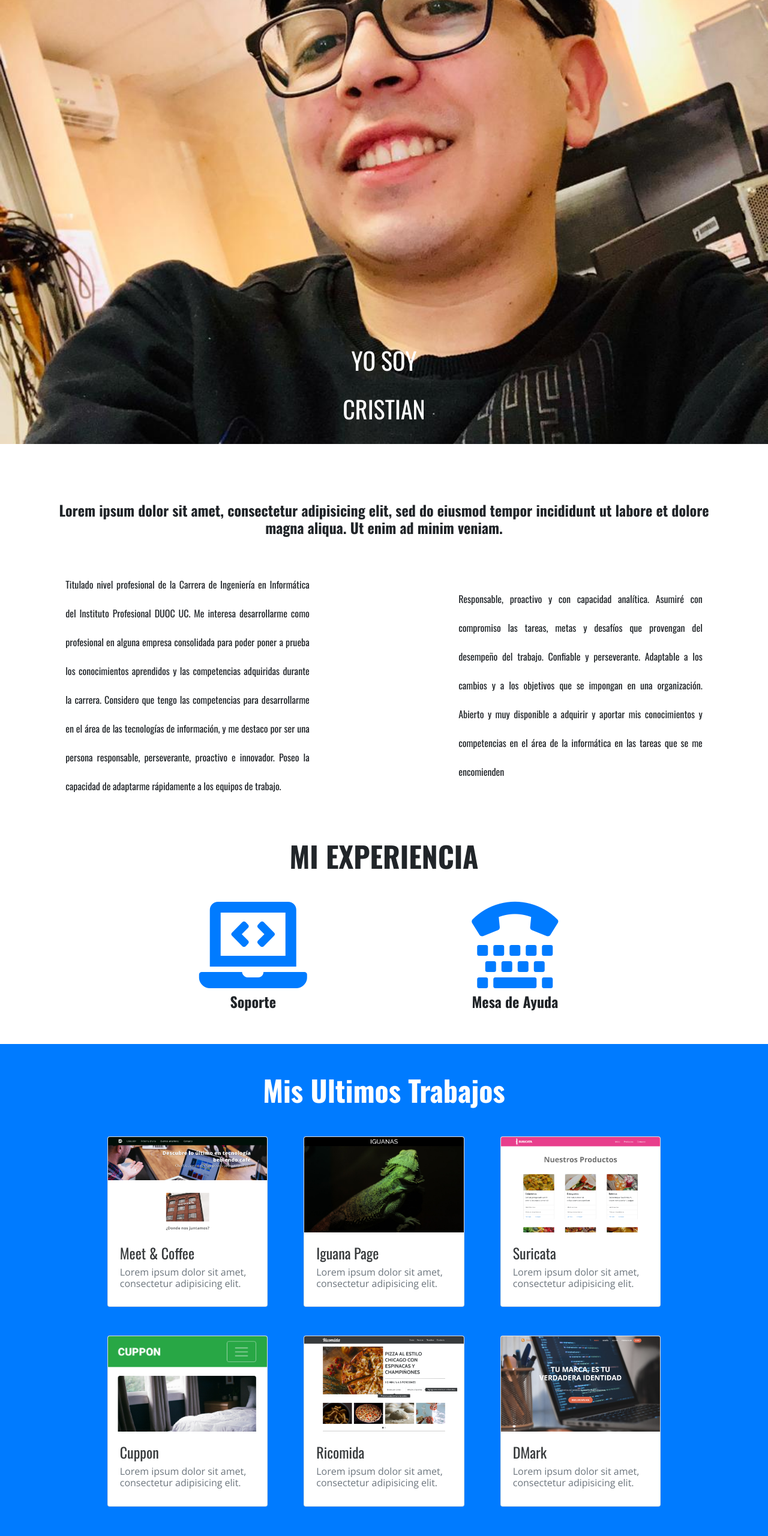
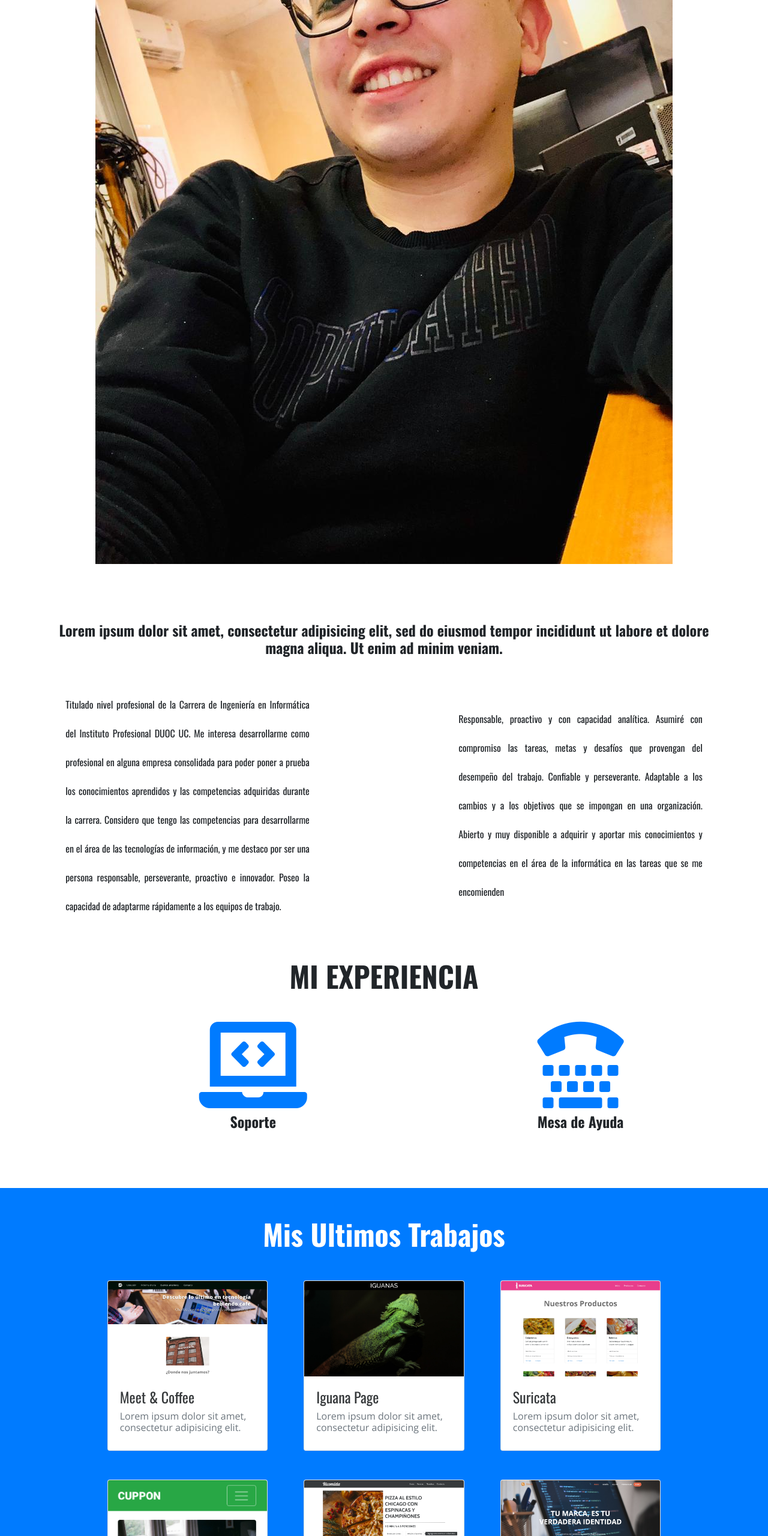
Before and after one commit to crstnmllns/primer-proyecto, a plain HTML site: page index.html in a window 1280 px wide. Shown: the part 240-2800 px from the top of the page at 60% size. Drawn offline with nearby package versions, Linux system fonts and the light colour scheme; a script that the page names is missing.

Commit message:
diseño responsive

```diff
--- a/assets/css/style.css
+++ b/assets/css/style.css
@@ -21,23 +21,24 @@ h3 {
 
 .header-section {
 
-  height: 980px;
+  margin-top: 100px;
+  height: 1080px;
   text-align: center;
   background-image: url('../img/foto.jpg');
   background-repeat: no-repeat;
-  background-size: cover;
+  background-position: center;
   color: white;
-  padding: 6.25rem 3.125rem;
+
 }
+
+
 
 .parrafo-section {
   line-height: 3rem;
 }
 
-.txt-section {
-  margin: auto;
-  width: 300px;
-  margin-top: 700px;
+.header-section div {
+
 
 }
 
--- a/assets/js/script.js
+++ b/assets/js/script.js
@@ -0,0 +1,3 @@
+$(document).ready(function() {
+  $("h1").css('font-weight', 'bold');
+});
--- a/index.html
+++ b/index.html
@@ -41,15 +41,15 @@
       </div>
     </nav>
 
-    <section class="header-section ">
-      <div class="txt-section py-3">
-        <h1 class="font-height-light">YO SOY</h1>
-        <hr>
-        <h1 class="font-height-bold">CRISTIAN</h1>
+    <section>
+      <div class="header-section ">
+
       </div>
+      </div>
+
     </section>
 
-    <section id="sobre" class="desc-section my-5">
+    <section id="sobre" class="desc-section d-none d-sm-block my-5">
       <div class="container text-center py-5">
         <h3>Lorem ipsum dolor sit amet, consectetur adipisicing elit, sed do eiusmod tempor incididunt ut labore et dolore magna aliqua. Ut enim ad minim veniam.</h3>
       </div>
@@ -68,13 +68,13 @@
     <section id="experiancia" class="my-5">
       <h2 class="text-center my-5">MI EXPERIENCIA</h2>
       <div class="exp-section row justify-content-center">
-        <div class="col-4 text-center">
+        <div class="col-sm-6 text-center">
             <a href="#"><i class="fas fa-laptop-code fa-9x"></i></a>
-            <h3 class="mt-2">Soporte</h3>
+            <h3 class="mt-2 mb-5">Soporte</h3>
         </div>
-        <div class="col-4 text-center">
+        <div class="col-sm-4 text-center">
             <a href="#"><i class="fas fa-tty fa-9x "></i></a>
-            <h3 class="mt-2">Mesa de Ayuda</h3>
+            <h3 class="mt-2 mb-5">Mesa de Ayuda</h3>
         </div>
       </div>
     </section>
@@ -82,8 +82,8 @@
       <div id="trabajo" class="job-section bg-primary text-white py-5">
             <h2 class="text-center">Mis Ultimos Trabajos</h2>
             <div class="card-deck my-5 justify-content-center">
-              <div class="col-3">
-                <div class="card" ">
+              <div class="col-sm-3">
+                <div class="card">
                         <img src="assets/img/meet_coffee.png" class="card-img-top" alt="...">
                   <div class="card-body">
                         <h5 class="card-title mb-2">Meet & Coffee</h5>
@@ -91,8 +91,8 @@
                   </div>
                 </div>
               </div>
-              <div class="col-3">
-                <div class="card" ">
+              <div class="col-sm-3">
+                <div class="card">
                         <img src="assets/img/iguana_page.png" class="card-img-top" alt="...">
                   <div class="card-body">
                         <h5 class="card-title mb-2">Iguana Page</h5>
@@ -100,8 +100,8 @@
                   </div>
                 </div>
               </div>
-              <div class="col-3">
-                <div class="card" ">
+              <div class="col-sm-3">
+                <div class="card" >
                         <img src="assets/img/suricata.png" class="card-img-top" alt="...">
                   <div class="card-body">
                         <h5 class="card-title mb-2">Suricata</h5>
@@ -111,8 +111,8 @@
               </div>
             </div>
             <div class="card-deck my-5 justify-content-center">
-              <div class="col-3">
-                <div class="card" ">
+              <div class="col-sm-3">
+                <div class="card" >
                         <img src="assets/img/cuppon.png" class="card-img-top" alt="...">
                   <div class="card-body">
                         <h5 class="card-title mb-2">Cuppon</h5>
@@ -120,8 +120,8 @@
                   </div>
                 </div>
               </div>
-              <div class="col-3">
-                <div class="card" ">
+              <div class="col-sm-3">
+                <div class="card" >
                         <img src="assets/img/ricomida.png" class="card-img-top" alt="...">
                   <div class="card-body">
                         <h5 class="card-title mb-2">Ricomida</h5>
@@ -129,8 +129,8 @@
                   </div>
                 </div>
               </div>
-              <div class="col-3 ">
-                <div class="card" ">
+              <div class="col-sm-3 ">
+                <div class="card" >
                         <img src="assets/img/dmark.png" class="card-img-top" alt="...">
                   <div class="card-body">
                         <h5 class="card-title mb-2">DMark</h5>
@@ -141,17 +141,17 @@
             </div>
       </div>
     </section>
-    <section id="contacto" class="form-section">
-      <h2 class="text-center py-5">Contacto</h2>
-    <div class="typeform-widget" data-url="https://cristiancarrasco642852.typeform.com/to/ukzcYw" style="width: 100%; height: 500px;"></div> <script> (function() { var qs,js,q,s,d=document, gi=d.getElementById, ce=d.createElement, gt=d.getElementsByTagName, id="typef_orm", b="https://embed.typeform.com/"; if(!gi.call(d,id)) { js=ce.call(d,"script"); js.id=id; js.src=b+"embed.js"; q=gt.call(d,"script")[0]; q.parentNode.insertBefore(js,q) } })() </script> <div style="font-family: Sans-Serif;font-size: 12px;color: #999;opacity: 0.5; padding-top: 5px;"> powered by <a href="https://admin.typeform.com/signup?utm_campaign=ukzcYw&utm_source=typeform.com-14776527-Free&utm_medium=typeform&utm_content=typeform-embedded-poweredbytypeform&utm_term=ES" style="color: #999" target="_blank">Typeform</a> </div>
+    <section id="contacto" class="form-section ">
+            <h2 class="text-center py-5">Contacto</h2>
+          <div class="typeform-widget" data-url="https://cristiancarrasco642852.typeform.com/to/ukzcYw" style="width: 100%; height: 500px;"></div> <script> (function() { var qs,js,q,s,d=document, gi=d.getElementById, ce=d.createElement, gt=d.getElementsByTagName, id="typef_orm", b="https://embed.typeform.com/"; if(!gi.call(d,id)) { js=ce.call(d,"script"); js.id=id; js.src=b+"embed.js"; q=gt.call(d,"script")[0]; q.parentNode.insertBefore(js,q) } })() </script> <div style="font-family: Sans-Serif;font-size: 12px;color: #999;opacity: 0.5; padding-top: 5px;"> powered by <a href="https://admin.typeform.com/signup?utm_campaign=ukzcYw&utm_source=typeform.com-14776527-Free&utm_medium=typeform&utm_content=typeform-embedded-poweredbytypeform&utm_term=ES" style="color: #999" target="_blank">Typeform</a> </div>
     </section>
 
-    <footer class="row justify-content-center bg-primary text-white py-5">
+    <footer class="row bg-primary text-white py-5 text-center">
 
-      <div class="col-4 d-inline">
+      <div class="col-sm-6 d-inline">
         <h1 class="">CRISTIAN</h1>
       </div>
-      <div class="iconos col-4 d-inline">
+      <div class="iconos col-sm-6 d-inline">
         <a href="" class="d-inline"><i class="fab fa-instagram fa-3x"></i></a>
         <a href="" class="d-inline"><i class="fab fa-facebook-square fa-3x"></i></a>
         <a href="" class="d-inline"><i class="fab fa-github-square fa-3x"></i></a>
```
